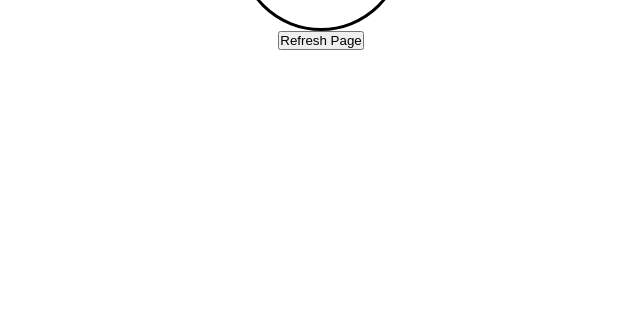
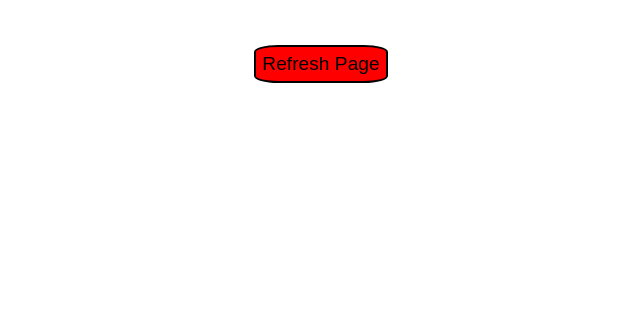
Before and after one commit to Jaypatil1327/Toss-Coin, a plain HTML site: page index.html in a window 1280 px wide. Shown: the part 478-800 px from the top of the page, without its empty margins (319-959 px from the left). Drawn offline with Linux system fonts and the light colour scheme.

Commit message:
upadate-2

```diff
--- a/style.css
+++ b/style.css
@@ -29,3 +29,18 @@ body {
     font-size: 2rem;
     font-weight: bolder;
 }
+
+.btn {
+    margin-top: 3rem;
+    border: 2px black solid ;
+
+    border-radius: 18%;
+    outline: none;
+
+    background-color: rgb(255, 0, 0);
+    width: max-content;
+    height: max-content;
+
+    padding: 0.4rem;
+    font-size: 1.2rem;
+}
```
